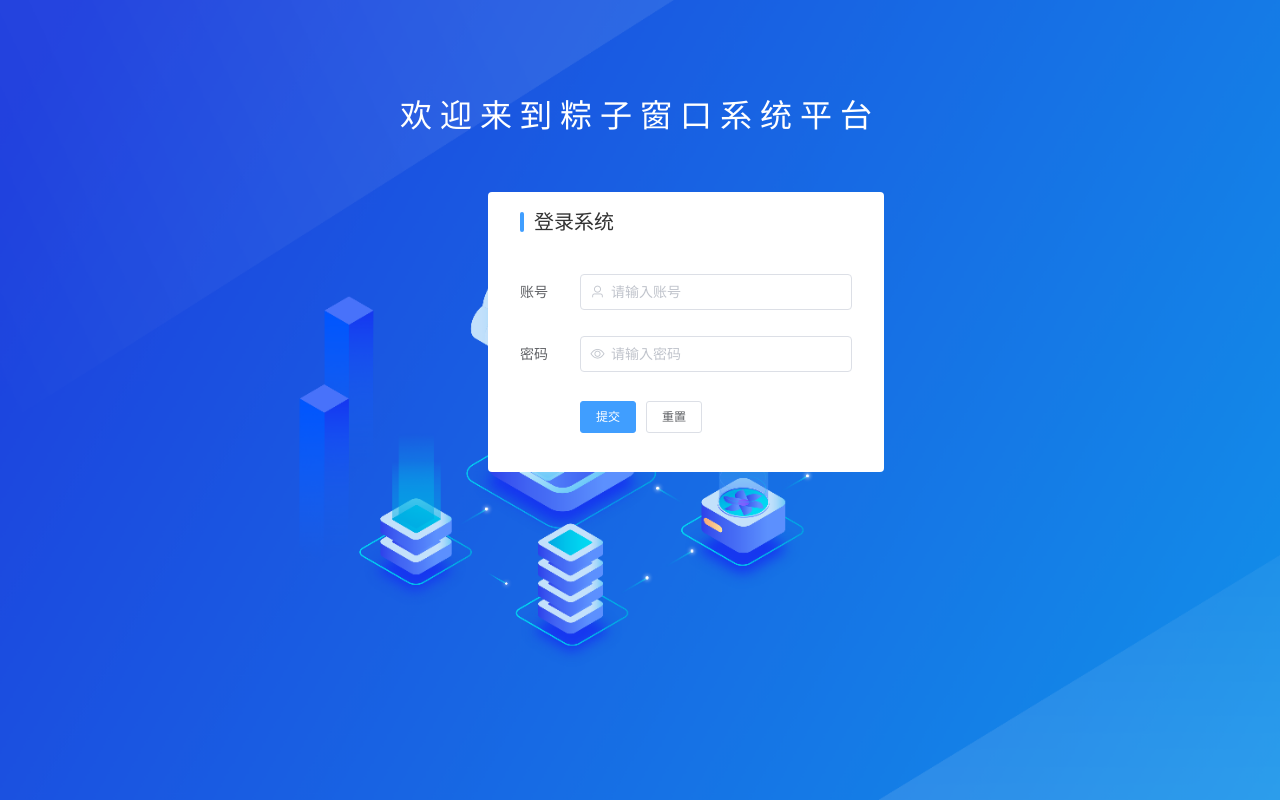
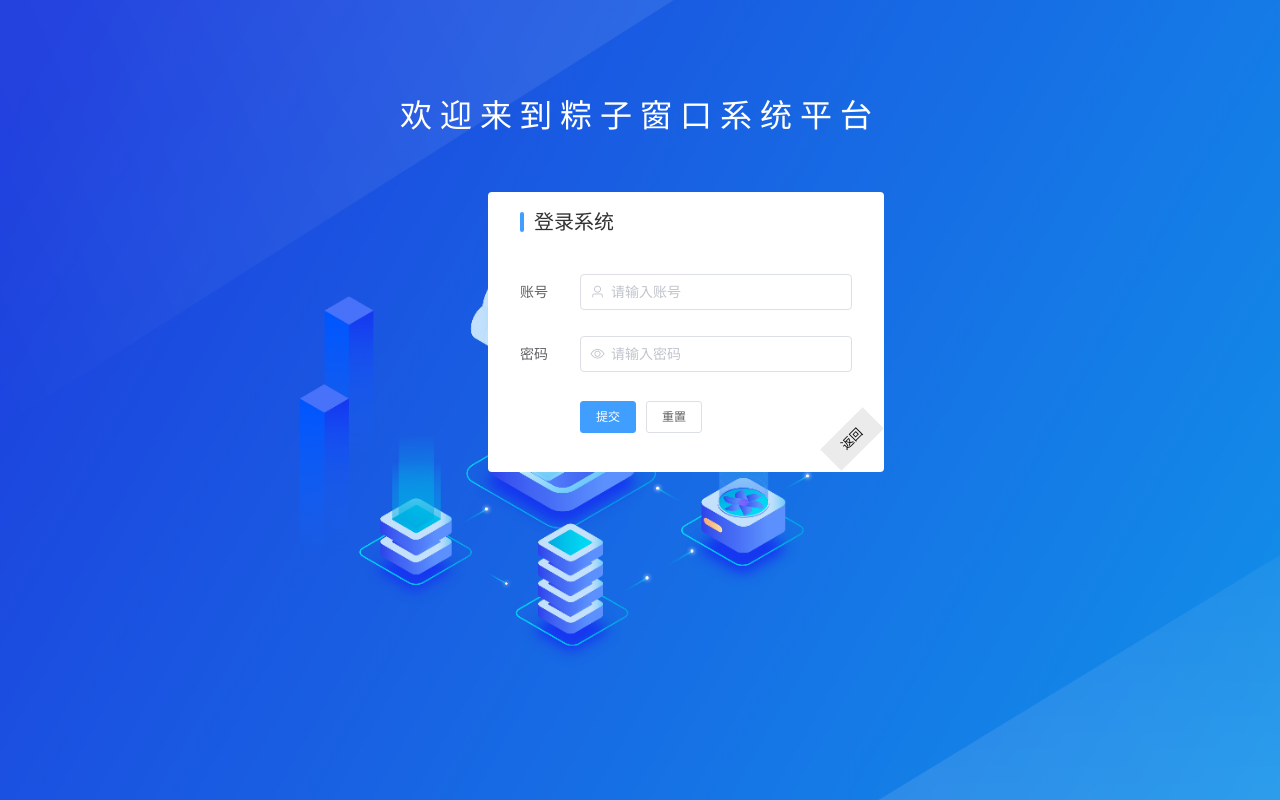
Before and after one commit to GrowTheBeans/Vue3-Json-From, a Vue app: page /login in a window 1280 px wide. Built offline with nearby package versions, Linux system fonts and the light colour scheme; a small style sheet from the web is missing.

Commit message:
fix: 修复细节和页面布局

```diff
--- a/src/components/ColumnList.vue
+++ b/src/components/ColumnList.vue
@@ -29,7 +29,7 @@
 </template>
 
 <script lang="ts">
-import { defineComponent, PropType } from 'vue'
+import { defineComponent, reactive, PropType } from 'vue'
 import { ColumnProps } from './InterColumn'
 export default defineComponent({
   name: 'ColumnList',
@@ -44,8 +44,10 @@ export default defineComponent({
         column.avatar = require('./image/svg/book.svg')
       }
     })
+    const TagColor = reactive([])
     return {
-      imgColumnList
+      imgColumnList,
+      TagColor
     }
   }
 })
--- a/src/components/GobalHeader.vue
+++ b/src/components/GobalHeader.vue
@@ -16,42 +16,46 @@
         </div>
       </el-col>
       <el-col :span="3">
-        <el-button size="small" plain @click="onLogin">登录</el-button>
-        <el-button size="small" type="primary" plain @click="onSignup">注册</el-button>
-        <!-- <el-dropdown> -->
-        <!-- <span class="el-dropdown-link"> -->
-        <!-- 粽子 -->
-        <!-- <i class="el-icon-arrow-down el-icon--right"></i> -->
-        <!-- </span> -->
-        <!-- <template #dropdown> -->
-        <!-- <el-dropdown-menu> -->
-        <!-- <el-dropdown-item> -->
-        <!-- <i class="el-icon-collection"></i> -->
-        <!-- 新建文章 -->
-        <!-- </el-dropdown-item> -->
-        <!-- <el-dropdown-item> -->
-        <!-- <i class="el-icon-cpu"></i> -->
-        <!-- 编辑资料 -->
-        <!-- </el-dropdown-item> -->
-        <!-- <el-dropdown-item divided> -->
-        <!-- <i class="el-icon-setting"></i> -->
-        <!-- 退出 -->
-        <!-- </el-dropdown-item> -->
-        <!-- </el-dropdown-menu> -->
-        <!-- </template> -->
-        <!-- </el-dropdown> -->
+        <div v-if="HeaderLogin">
+          <el-button size="small" plain @click="onLogin">登录</el-button>
+          <el-button size="small" type="primary" plain @click="onSignup">注册</el-button>
+        </div>
+        <el-dropdown>
+          <span class="el-dropdown-link">
+            {{ HeaderName }}
+            <i class="el-icon-arrow-down el-icon--right"></i>
+          </span>
+          <template #dropdown>
+            <el-dropdown-menu>
+              <el-dropdown-item>
+                <i class="el-icon-collection"></i>
+                新建文章
+              </el-dropdown-item>
+              <el-dropdown-item>
+                <i class="el-icon-cpu"></i>
+                编辑资料
+              </el-dropdown-item>
+              <el-dropdown-item divided>
+                <i class="el-icon-setting"></i>
+                退出
+              </el-dropdown-item>
+            </el-dropdown-menu>
+          </template>
+        </el-dropdown>
       </el-col>
     </el-row>
   </el-header>
 </template>
 
 <script lang="ts">
-import { defineComponent } from 'vue'
+import { defineComponent, ref } from 'vue'
 import { useRouter } from 'vue-router'
 export default defineComponent({
   name: 'GobalHeader',
   props: {},
   setup() {
+    const HeaderName = ref('粽子')
+    const HeaderLogin = ref(true)
     const router = useRouter()
     const onLogin = () => {
       router.push('/login')
@@ -61,7 +65,9 @@ export default defineComponent({
     }
     return {
       onLogin,
-      onSignup
+      onSignup,
+      HeaderName,
+      HeaderLogin
     }
   }
 })
--- a/src/style/base.less
+++ b/src/style/base.less
@@ -2,4 +2,5 @@ body,
 html {
   font-family: 'Helvetica Neue', Helvetica, 'PingFang SC', 'Hiragino Sans GB', 'Microsoft YaHei', '微软雅黑', Arial,
     sans-serif;
+  background-color: rgb(249, 249, 249);
 }
--- a/src/views/Home.vue
+++ b/src/views/Home.vue
@@ -29,8 +29,7 @@ const testData: ColumnProps[] = [
     id: 3,
     key: 2,
     title: 'test3的专栏',
-    description: '这是tes3专栏，有一段非常有意思的见解这是tes3专栏，有一段非常有意思的见解有一段非常有意思的见解',
-    avatar: require('../assets/logo.png')
+    description: '这是tes3专栏，有一段非常有意思的见解这是tes3专栏，有一段非常有意思的见解有一段非常有意思的见解'
   },
   {
     id: 4,
@@ -51,8 +50,7 @@ const testData: ColumnProps[] = [
     id: 6,
     key: 3,
     title: 'test6的专栏',
-    description: '这是tes6专栏，有一段非常有意思的见解',
-    avatar: require('../assets/logo.png')
+    description: '这是tes6专栏，有一段非常有意思的见解'
   },
   {
     id: 7,
@@ -81,8 +79,7 @@ const testData: ColumnProps[] = [
     id: 10,
     key: 3,
     title: 'test10的专栏',
-    description: '这是tes10专栏，有一段非常有意思的见解',
-    avatar: require('../assets/logo.png')
+    description: '这是tes10专栏，有一段非常有意思的见解'
   },
   {
     id: 11,
--- a/src/views/Login.vue
+++ b/src/views/Login.vue
@@ -5,24 +5,47 @@
       <h3>登录系统</h3>
       <el-form label-width="60px" class="demo-ruleForm" label-position="left">
         <el-form-item label="账号" prop="pass">
-          <el-input prefix-icon="el-icon-user" size="medium" type="text" placeholder="请输入账号" autocomplete="off"></el-input>
+          <el-input
+            prefix-icon="el-icon-user"
+            size="medium"
+            type="text"
+            placeholder="请输入账号"
+            autocomplete="off"
+          ></el-input>
         </el-form-item>
         <el-form-item label="密码" prop="checkPass">
-          <el-input prefix-icon="el-icon-view" size="medium" type="password" placeholder="请输入密码" autocomplete="off"></el-input>
+          <el-input
+            prefix-icon="el-icon-view"
+            size="medium"
+            type="password"
+            placeholder="请输入密码"
+            autocomplete="off"
+          ></el-input>
         </el-form-item>
         <el-form-item class="login_btn">
           <el-button type="primary" size="small">提交</el-button>
           <el-button size="small">重置</el-button>
         </el-form-item>
       </el-form>
+      <span @click="onReturn">返回</span>
     </div>
   </div>
 </template>
 
 <script lang="ts">
 import { defineComponent } from 'vue'
+import { useRouter } from 'vue-router'
 export default defineComponent({
-  name: 'Login'
+  name: 'Login',
+  setup() {
+    const router = useRouter()
+    const onReturn = () => {
+      router.push('/')
+    }
+    return {
+      onReturn
+    }
+  }
 })
 </script>
 
@@ -75,6 +98,20 @@ export default defineComponent({
         margin-top: 20px;
       }
     }
+    span {
+      position: absolute;
+      bottom: 18px;
+      right: 2px;
+      text-align: center;
+      width: 60px;
+      height: 30px;
+      line-height: 30px;
+      color: rgb(10, 10, 10);
+      cursor: pointer;
+      font-size: 12px;
+      transform: rotate(-45deg);
+      background-color: #ebebeb;
+    }
   }
 }
 </style>
--- a/src/views/Signup.vue
+++ b/src/views/Signup.vue
@@ -16,7 +16,14 @@
         <el-form-item label="重复密码">
           <el-input size="medium" placeholder="请再次输入密码"></el-input>
         </el-form-item>
-        <el-switch v-model="SwitchValue" active-text="记住密码" />
+        <el-row :gutter="20">
+          <el-col :span="12">
+            <el-switch v-model="SwitchValue" active-text="记住密码" />
+          </el-col>
+          <el-col :span="12">
+            <el-link type="primary" :underline="false" @click="onSigLogin">返回登录</el-link>
+          </el-col>
+        </el-row>
         <el-form-item size="large">
           <el-button type="primary" size="medium">注册新的用户</el-button>
         </el-form-item>
@@ -26,13 +33,19 @@
 </template>
 
 <script lang="ts">
-import { defineComponent } from 'vue'
+import { defineComponent, ref } from 'vue'
+import { useRouter } from 'vue-router'
 export default defineComponent({
   name: 'Signup',
   setup() {
-    const SwitchValue = true
+    const router = useRouter()
+    const SwitchValue = ref(true)
+    const onSigLogin = () => {
+      router.push('/login')
+    }
     return {
-      SwitchValue
+      SwitchValue,
+      onSigLogin
     }
   }
 })
@@ -72,6 +85,9 @@ export default defineComponent({
         width: 100%;
       }
     }
+    :deep(.el-link) {
+      float: right;
+    }
   }
 }
 </style>
```
Also changed, not shown: src/components/EnumColumn.ts (added, +10 -0 lines), src/components/InterColumn.ts (+4 -4 lines).
